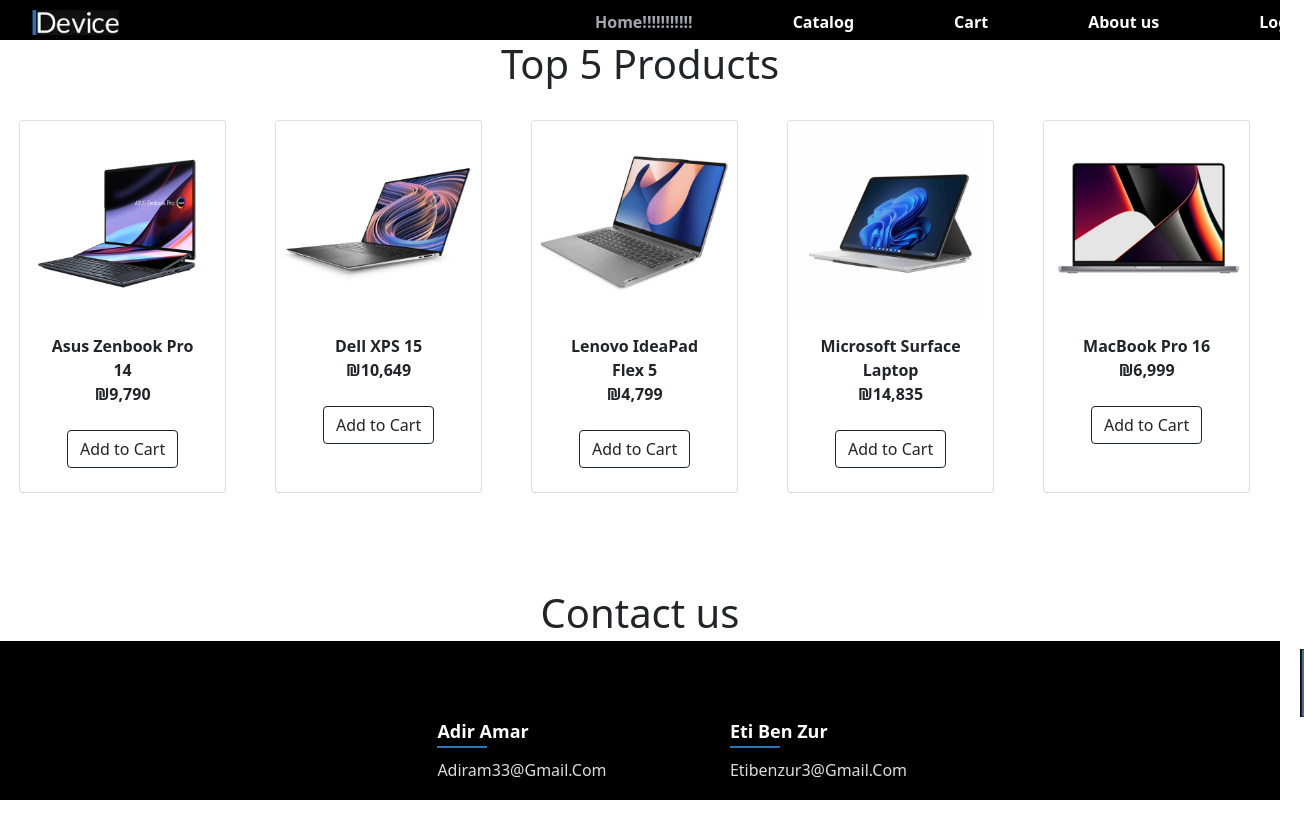
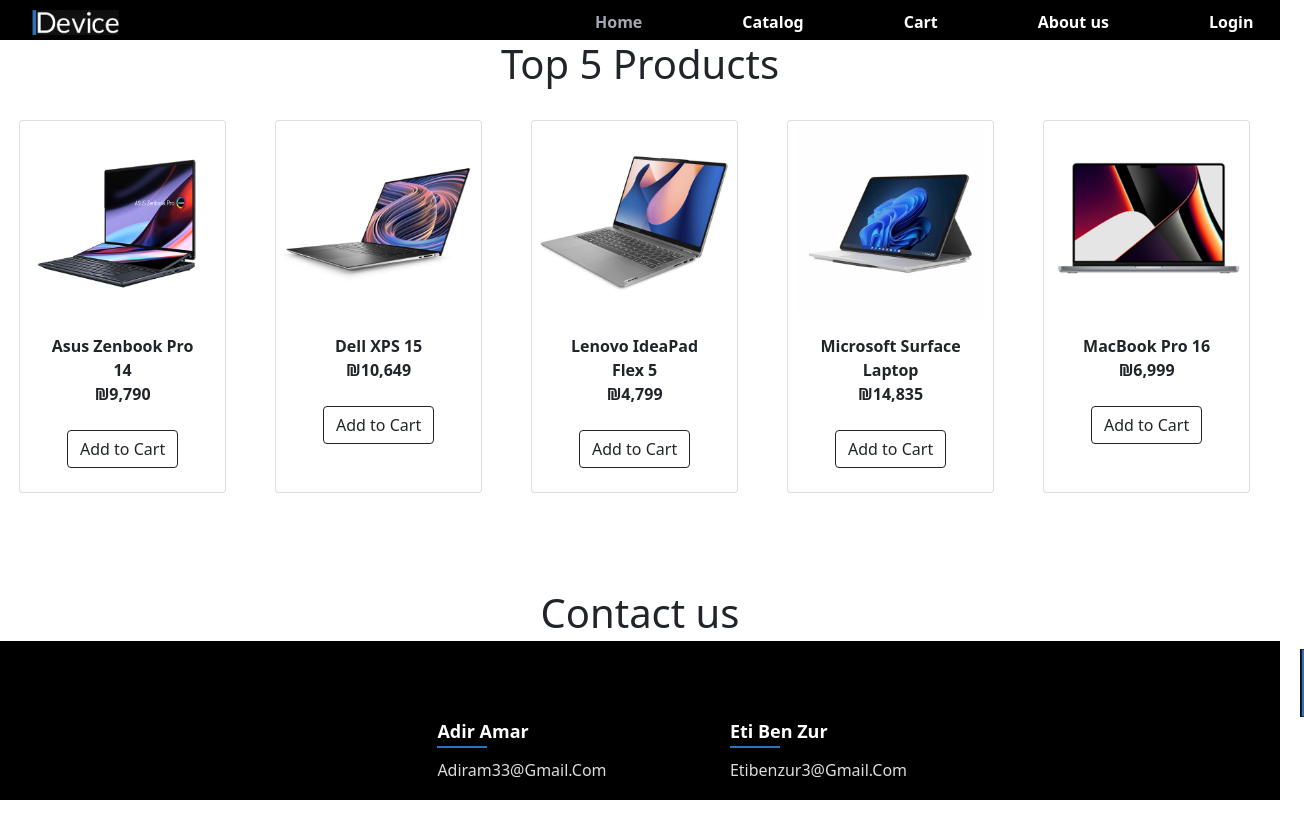
Before and after one commit to adiram1/iDevice-Project, an Angular app: page /home in a window 1280 px wide. Shown: the top 838 px of the page, 1304 px wide, since content can reach past the window. Built offline with nearby package versions, Linux system fonts and the light colour scheme; data requests are answered from the project's data file.

Commit message:
Update logo path to absolute URL

```diff
--- a/src/app/navbar/navbar.component.html
+++ b/src/app/navbar/navbar.component.html
@@ -4,7 +4,7 @@
         <img src="{{logo}}" class="logo">
     </li>
     <li><a routerLink="home" routerLinkActive="active-link" class="link">
-        Home!!!!!!!!!!!</a></li>
+        Home</a></li>
     <li><a routerLink="catalog" routerLinkActive="active-link" class="link">
         Catalog</a></li>
     <li><a routerLink="cart" routerLinkActive="active-link" class="link">
```
